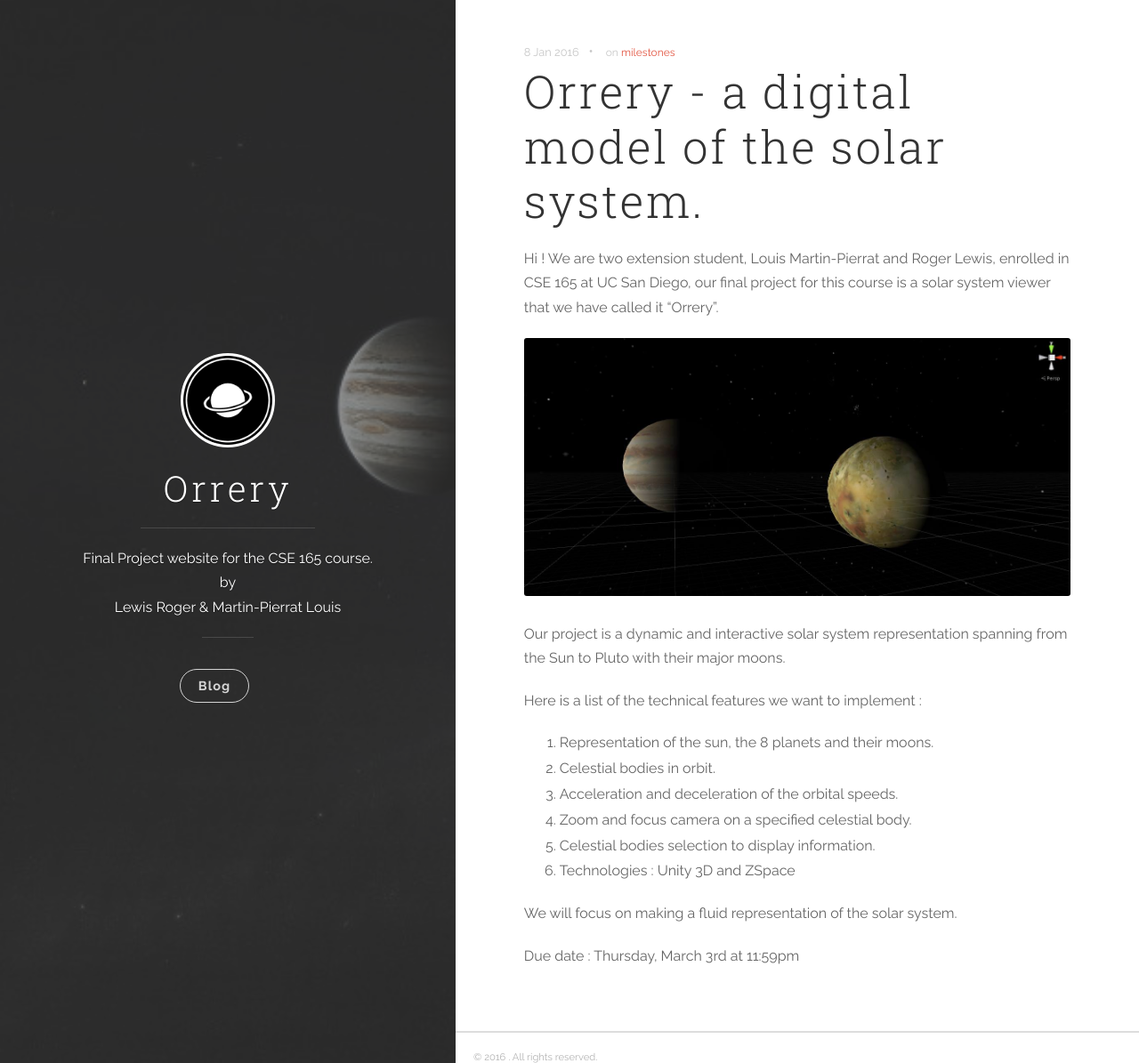
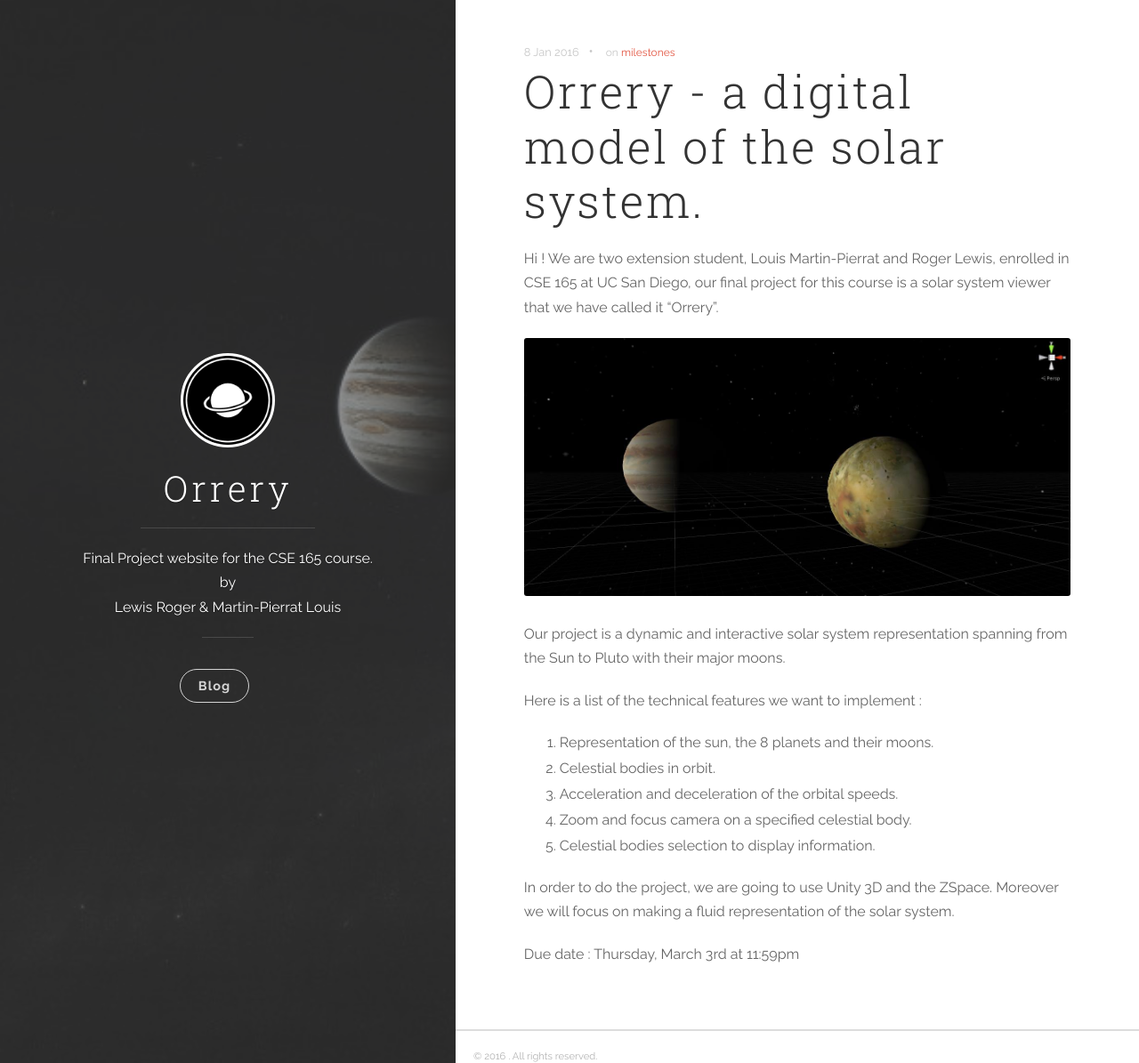
Before and after one commit to eroween/CSE-165-Assignment-5, a Jekyll site: the page built from _posts/2016-01-08-orrery-presentation.markdown, in a window 1280 px wide and 1195 px high. Shown: the whole window at 89% size. Built offline with Jekyll 4.4.1, drawn with Linux system fonts in a browser that asks for light colours; nearby versions of some CDN libraries.

Commit message:
change technologies

```diff
--- a/_posts/2016-01-08-orrery-presentation.markdown
+++ b/_posts/2016-01-08-orrery-presentation.markdown
@@ -18,8 +18,7 @@ Here is a list of the technical features we want to implement :
 3. Acceleration and deceleration of the orbital speeds.
 4. Zoom and focus camera on a specified celestial body.
 5. Celestial bodies selection to display information.
-6. Technologies : Unity 3D and ZSpace
 
-We will focus on making a fluid representation of the solar system.
+In order to do the project, we are going to use Unity 3D and the ZSpace. Moreover we will focus on making a fluid representation of the solar system.
 
 Due date : Thursday, March 3rd at 11:59pm
```
